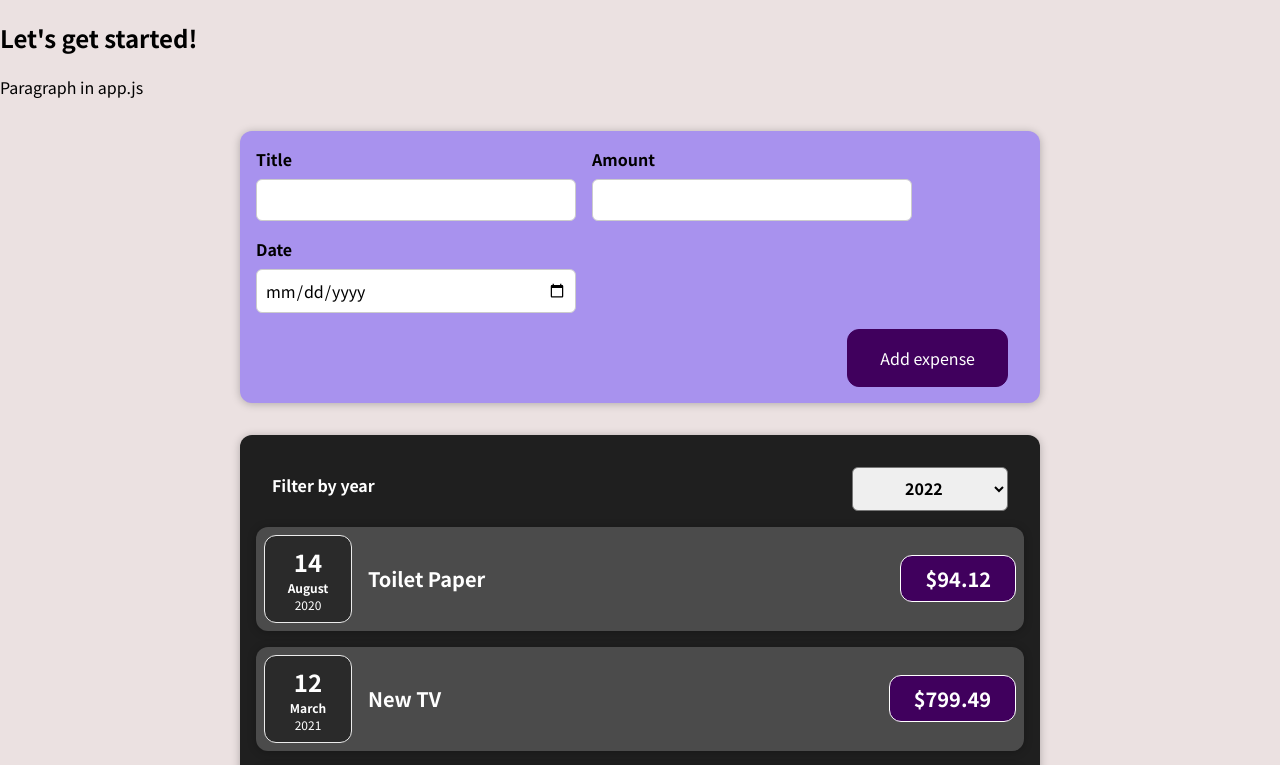
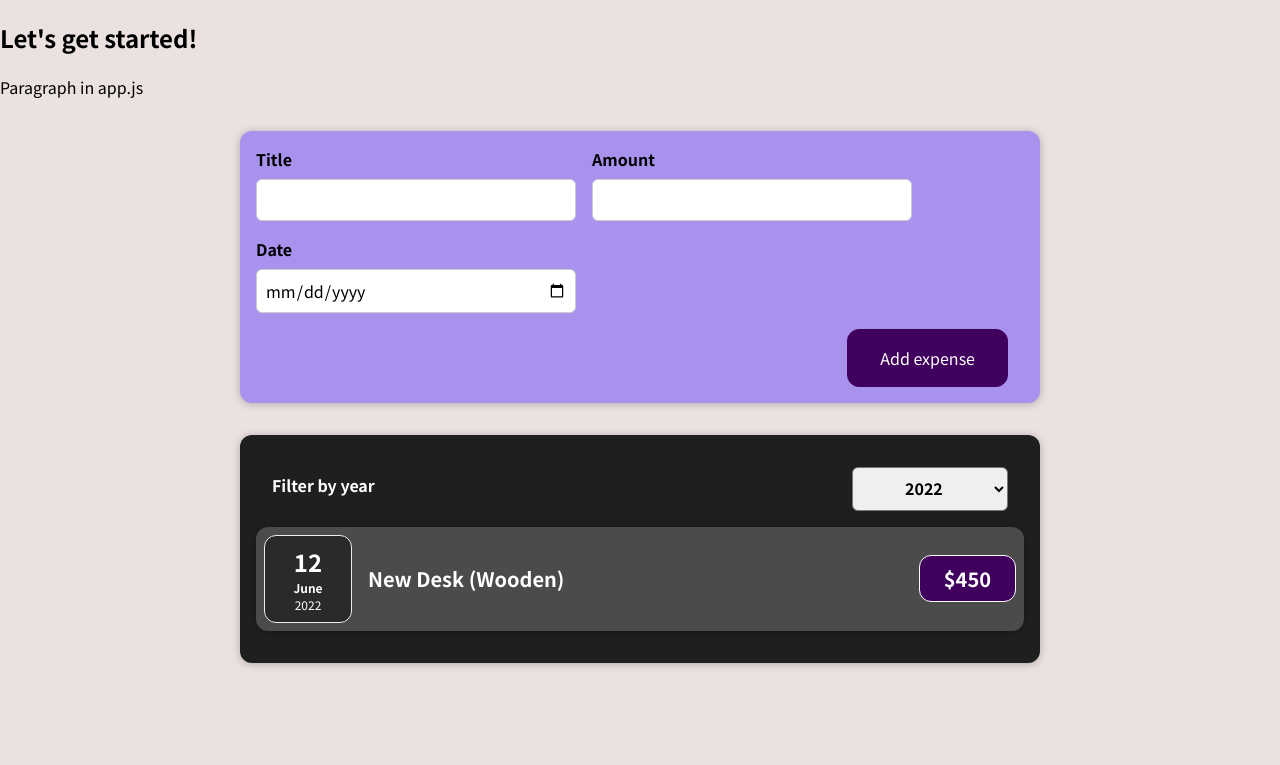
Before and after one commit to Sladjanna/react-guide, a React (Create React App) app: page / in a window 1280 px wide. Shown: the top 765 px of the page. Built offline with nearby package versions, Linux system fonts and the light colour scheme.

Commit message:
expense filter working

```diff
--- a/src/components/Expenses/Expenses.js
+++ b/src/components/Expenses/Expenses.js
@@ -11,14 +11,24 @@ const Expenses = (props) => {
         setFilteredYear(selectedYear);
     }
 
+    const filteredExpenses = props.items.filter(expense => {
+        return expense.date.getFullYear().toString() === filteredYear;
+    })
+
     return (
         <Card className='expenses'>
-        <ExpensesFilter selected={filteredYear} onChangeFilter={filterChangeHandler}/>
-        {props.items.map(expense => <ExpenseItem
-            title={expense.title}
-            amount={expense.amount}
-            date={expense.date}
-        />)}
+        <ExpensesFilter
+            selected={filteredYear}
+            onChangeFilter={filterChangeHandler}
+        />
+        {filteredExpenses.map((expense) => (
+            <ExpenseItem
+                key={expense.id}
+                title={expense.title}
+                amount={expense.amount}
+                date={expense.date}
+            />))
+            }
         </Card>
     );
 }
```
